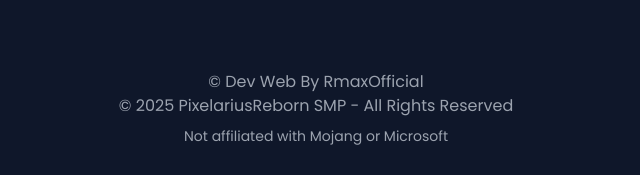
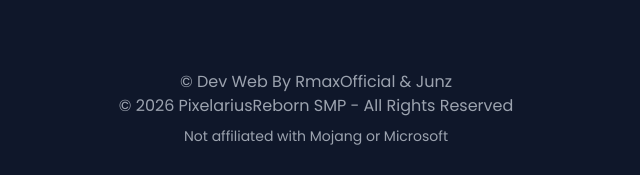
Before and after one commit to rakhaarjuna807-creator/pixelariusreborn, a plain HTML site: page store.html in a window 1280 px wide. Shown: the part 1012-1187 px from the top of the page, 324-964 px from the left. Drawn offline with nearby package versions, Linux system fonts and the light colour scheme; a web font is replaced by a local one.

Commit message:
Update store.html

```diff
--- a/store.html
+++ b/store.html
@@ -376,8 +376,8 @@
     </div>
 
     <footer class="py-8 px-6 text-center text-gray-400">
-        <p>© Dev Web By RmaxOfficial</p>
-        <p>© 2025 PixelariusReborn SMP - All Rights Reserved</p>
+        <p>© Dev Web By RmaxOfficial & Junz</p>
+        <p>© 2026 PixelariusReborn SMP - All Rights Reserved</p>
         <p class="mt-2 text-sm">Not affiliated with Mojang or Microsoft</p>
     </footer>
 
```
